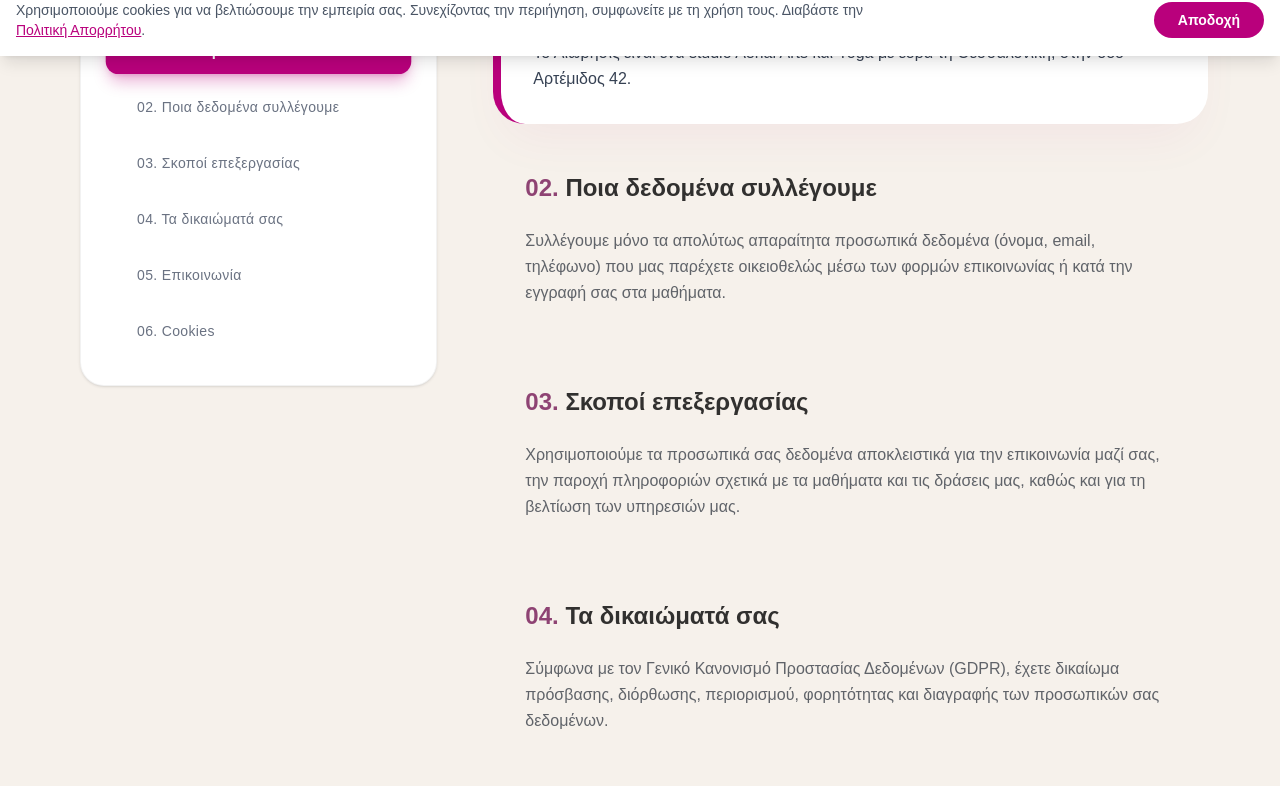
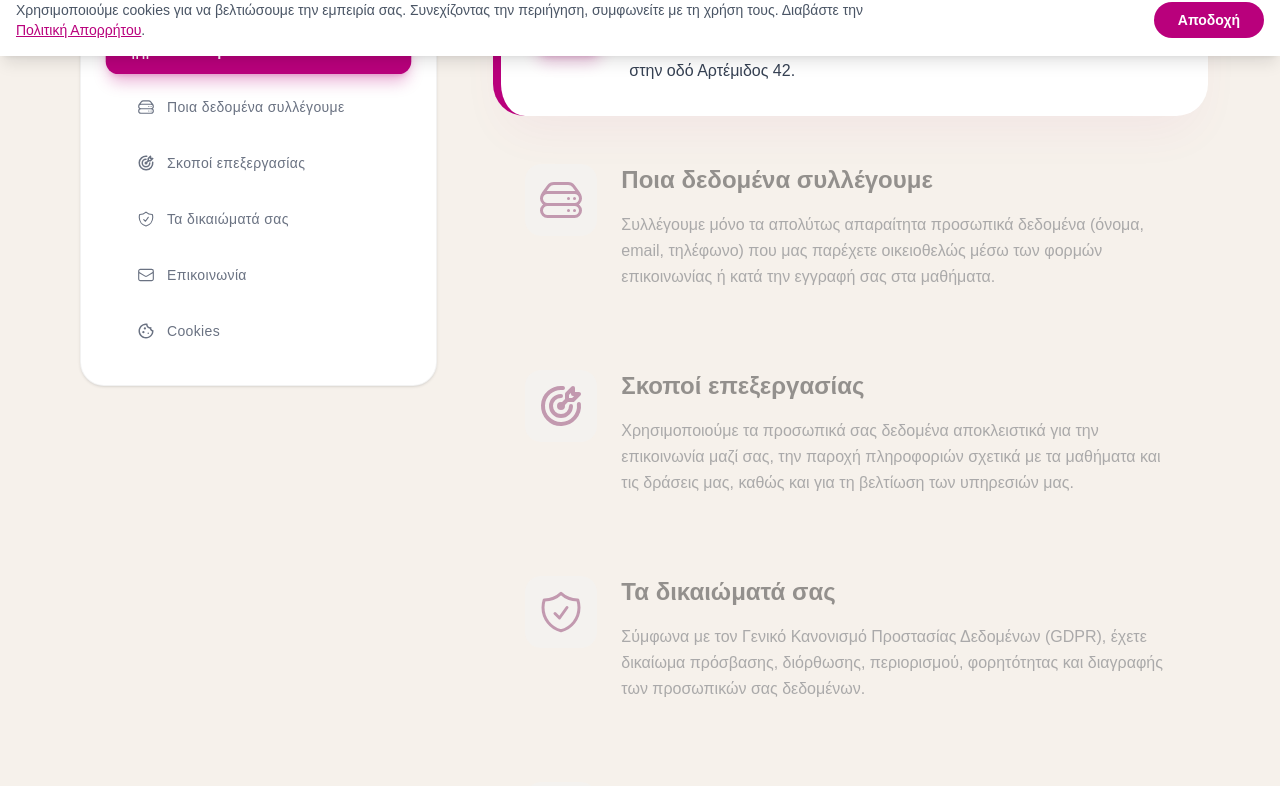
Before and after one commit to Tsagiannoudis/aiorisis, a Next.js app: page /privacy-policy in a window 1280 px wide. Shown: the part 744-1530 px from the top of the page. Built offline with nearby package versions, Linux system fonts and the light colour scheme.

Commit message:
icons tabs

```diff
--- a/components/privacy/PrivacyPage.tsx
+++ b/components/privacy/PrivacyPage.tsx
@@ -1,22 +1,45 @@
 "use client";
 import React, { useState } from "react";
+import {
+  HiOutlineServerStack,
+  HiOutlineShieldCheck,
+  HiOutlineEnvelope,
+    HiOutlineCog6Tooth
+} from "react-icons/hi2";
+import { MdOutlineCookie } from "react-icons/md";
+import { RiTeamLine } from "react-icons/ri";
+import { TbTargetArrow } from "react-icons/tb";
 
 const PolicySection = ({
   id,
   title,
   children,
   isActive,
+  icon: Icon,
 }: {
   id: string;
   title: string;
   children: React.ReactNode;
   isActive: boolean;
+  icon: React.ElementType;
 }) => (
-  <section id={id} className={`scroll-mt-40 transition-all duration-700 p-8 rounded-[2rem] border-l-8 ${isActive ? "border-[#B9007C] bg-white shadow-2xl shadow-[#B9007C]/5 translate-x-2 opacity-100" : "border-transparent opacity-80 grayscale-[0.5]"}`}>
-    <h3 className="text-2xl font-bold mb-6 text-black">
-      <span className="text-[#B9007C]">{id === "who" ? "01" : id === "data" ? "02" : id === "processing" ? "03" : id === "rights" ? "04" : id === "contact" ? "05" : "06"}. </span>{title}
-    </h3>
-    <div className="text-gray-700 leading-relaxed text-base font-light">{children}</div>
+  <section id={id} className={`scroll-mt-40 transition-all duration-700 p-8 rounded-[2rem] border-l-8 ${isActive ? "border-[#B9007C] bg-white shadow-2xl shadow-[#B9007C]/5 translate-x-2 opacity-100" : "border-transparent opacity-40 grayscale-[0.5]"}`}>
+    <div className="flex items-start gap-6">
+      {/* Icon Wrapper */}
+      <div className={`p-3 rounded-2xl flex-shrink-0 transition-colors duration-300 ${isActive ? "bg-[#B9007C] text-white shadow-lg shadow-[#B9007C]/20" : "bg-gray-100 text-[#B9007C]"}`}>
+        <Icon size={48} />
+      </div>
+
+      {/* Text Content */}
+      <div className="flex-grow">
+        <h3 className="text-2xl font-bold mb-4 text-black">
+          {title}
+        </h3>
+        <div className="text-gray-700 leading-relaxed text-base font-light">
+          {children}
+        </div>
+      </div>
+    </div>
   </section>
 );
 
@@ -37,49 +60,55 @@ const PrivacyPage = () => {
               <a
                 href="#who"
                 onClick={() => setActiveSection("who")}
-                className={`block py-3 px-6 transition-all duration-300 rounded-xl text-sm tracking-wide ${activeSection === "who" ? "bg-[#B9007C] text-white shadow-lg shadow-[#B9007C]/30 scale-105 font-bold" : "text-gray-500 hover:bg-gray-100"}`}
+                className={`flex items-center gap-3 py-3 px-6 transition-all duration-300 rounded-xl text-sm tracking-wide ${activeSection === "who" ? "bg-[#B9007C] text-white shadow-lg shadow-[#B9007C]/30 scale-105 font-bold" : "text-gray-500 hover:bg-gray-100"}`}
               >
-                01. Ποιοι είμαστε
+                <RiTeamLine size={18} />
+                Ποιοι είμαστε
               </a>
 
               <a
                 href="#data"
                 onClick={() => setActiveSection("data")}
-                className={`block py-3 px-6 transition-all duration-300 rounded-xl text-sm tracking-wide ${activeSection === "data" ? "bg-[#B9007C] text-white shadow-lg shadow-[#B9007C]/30 scale-105 font-bold" : "text-gray-500 hover:bg-gray-100"}`}
+                className={`flex items-center gap-3 py-3 px-6 transition-all duration-300 rounded-xl text-sm tracking-wide ${activeSection === "data" ? "bg-[#B9007C] text-white shadow-lg shadow-[#B9007C]/30 scale-105 font-bold" : "text-gray-500 hover:bg-gray-100"}`}
               >
-                02. Ποια δεδομένα συλλέγουμε
+                <HiOutlineServerStack size={18} />
+                Ποια δεδομένα συλλέγουμε
               </a>
 
               <a
                 href="#processing"
                 onClick={() => setActiveSection("processing")}
-                className={`block py-3 px-6 transition-all duration-300 rounded-xl text-sm tracking-wide ${activeSection === "processing" ? "bg-[#B9007C] text-white shadow-lg shadow-[#B9007C]/30 scale-105 font-bold" : "text-gray-500 hover:bg-gray-100"}`}
+                className={`flex items-center gap-3 py-3 px-6 transition-all duration-300 rounded-xl text-sm tracking-wide ${activeSection === "processing" ? "bg-[#B9007C] text-white shadow-lg shadow-[#B9007C]/30 scale-105 font-bold" : "text-gray-500 hover:bg-gray-100"}`}
               >
-                03. Σκοποί επεξεργασίας
+                <TbTargetArrow size={18} />
+                Σκοποί επεξεργασίας
               </a>
 
               <a
                 href="#rights"
                 onClick={() => setActiveSection("rights")}
-                className={`block py-3 px-6 transition-all duration-300 rounded-xl text-sm tracking-wide ${activeSection === "rights" ? "bg-[#B9007C] text-white shadow-lg shadow-[#B9007C]/30 scale-105 font-bold" : "text-gray-500 hover:bg-gray-100"}`}
+                className={`flex items-center gap-3 py-3 px-6 transition-all duration-300 rounded-xl text-sm tracking-wide ${activeSection === "rights" ? "bg-[#B9007C] text-white shadow-lg shadow-[#B9007C]/30 scale-105 font-bold" : "text-gray-500 hover:bg-gray-100"}`}
               >
-                04. Τα δικαιώματά σας
+                <HiOutlineShieldCheck size={18} />
+                Τα δικαιώματά σας
               </a>
 
               <a
                 href="#contact"
                 onClick={() => setActiveSection("contact")}
-                className={`block py-3 px-6 transition-all duration-300 rounded-xl text-sm tracking-wide ${activeSection === "contact" ? "bg-[#B9007C] text-white shadow-lg shadow-[#B9007C]/30 scale-105 font-bold" : "text-gray-500 hover:bg-gray-100"}`}
+                className={`flex items-center gap-3 py-3 px-6 transition-all duration-300 rounded-xl text-sm tracking-wide ${activeSection === "contact" ? "bg-[#B9007C] text-white shadow-lg shadow-[#B9007C]/30 scale-105 font-bold" : "text-gray-500 hover:bg-gray-100"}`}
               >
-                05. Επικοινωνία
+                <HiOutlineEnvelope size={18} />
+                Επικοινωνία
               </a>
 
               <a
                 href="#cookies"
                 onClick={() => setActiveSection("cookies")}
-                className={`block py-3 px-6 transition-all duration-300 rounded-xl text-sm tracking-wide ${activeSection === "cookies" ? "bg-[#B9007C] text-white shadow-lg shadow-[#B9007C]/30 scale-105 font-bold" : "text-gray-500 hover:bg-gray-100"}`}
+                className={`flex items-center gap-3 py-3 px-6 transition-all duration-300 rounded-xl text-sm tracking-wide ${activeSection === "cookies" ? "bg-[#B9007C] text-white shadow-lg shadow-[#B9007C]/30 scale-105 font-bold" : "text-gray-500 hover:bg-gray-100"}`}
               >
-                06. Cookies
+                <MdOutlineCookie size={18} />
+                Cookies
               </a>
             </nav>
           </div>
@@ -91,6 +120,7 @@ const PrivacyPage = () => {
             id="who"
             title="Ποιοι είμαστε"
             isActive={activeSection === "who"}
+            icon={RiTeamLine}
           >
             Το Αιώρησις είναι ένα studio Aerial Arts και Yoga με έδρα τη Θεσσαλονίκη, στην οδό Αρτέμιδος 42.
           </PolicySection>
@@ -99,6 +129,7 @@ const PrivacyPage = () => {
             id="data"
             title="Ποια δεδομένα συλλέγουμε"
             isActive={activeSection === "data"}
+            icon={HiOutlineServerStack}
           >
             Συλλέγουμε μόνο τα απολύτως απαραίτητα προσωπικά δεδομένα (όνομα, email, τηλέφωνο) που μας παρέχετε οικειοθελώς μέσω των φορμών επικοινωνίας ή κατά την εγγραφή σας στα μαθήματα.
           </PolicySection>
@@ -107,6 +138,7 @@ const PrivacyPage = () => {
             id="processing"
             title="Σκοποί επεξεργασίας"
             isActive={activeSection === "processing"}
+            icon={TbTargetArrow}
           >
             Χρησιμοποιούμε τα προσωπικά σας δεδομένα αποκλειστικά για την επικοινωνία μαζί σας, την παροχή πληροφοριών σχετικά με τα μαθήματα και τις δράσεις μας, καθώς και για τη βελτίωση των υπηρεσιών μας.
           </PolicySection>
@@ -115,6 +147,7 @@ const PrivacyPage = () => {
             id="rights"
             title="Τα δικαιώματά σας"
             isActive={activeSection === "rights"}
+            icon={HiOutlineShieldCheck}
           >
             Σύμφωνα με τον Γενικό Κανονισμό Προστασίας Δεδομένων (GDPR), έχετε δικαίωμα πρόσβασης, διόρθωσης, περιορισμού, φορητότητας και διαγραφής των προσωπικών σας δεδομένων.
           </PolicySection>
@@ -123,6 +156,7 @@ const PrivacyPage = () => {
             id="contact"
             title="Επικοινωνία"
             isActive={activeSection === "contact"}
+            icon={HiOutlineEnvelope}
           >
             Για οποιοδήποτε θέμα σχετικό με τα προσωπικά δεδομένα μπορείτε να
             επικοινωνήσετε μαζί μας στο{" "}
@@ -133,6 +167,7 @@ const PrivacyPage = () => {
             id="cookies"
             title="Cookies"
             isActive={activeSection === "cookies"}
+            icon={MdOutlineCookie}
           >
             Χρησιμοποιούμε cookies για τη βελτίωση της εμπειρίας χρήσης του ιστοτόπου μας και για την ανάλυση της επισκεψιμότητας. Μπορείτε να διαχειριστείτε τις προτιμήσεις σας οποιαδήποτε στιγμή.
           </PolicySection>
```
